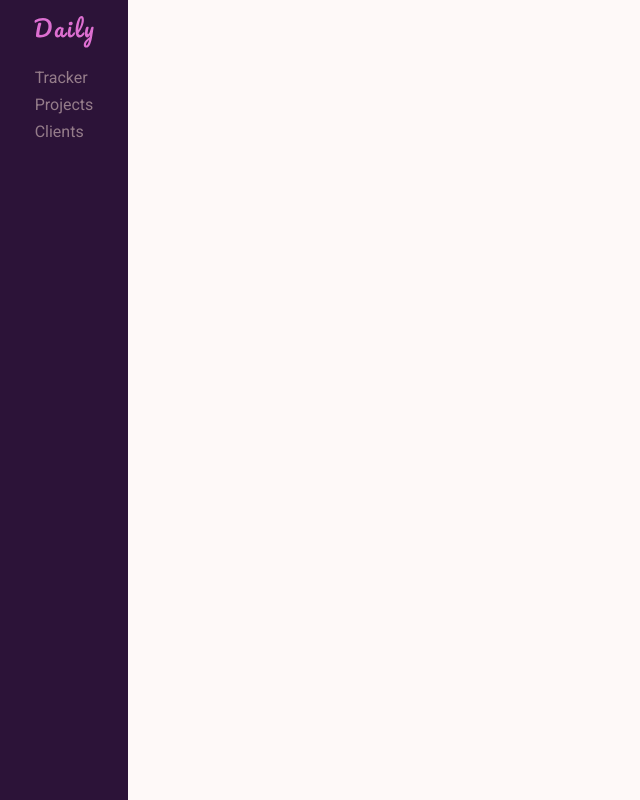
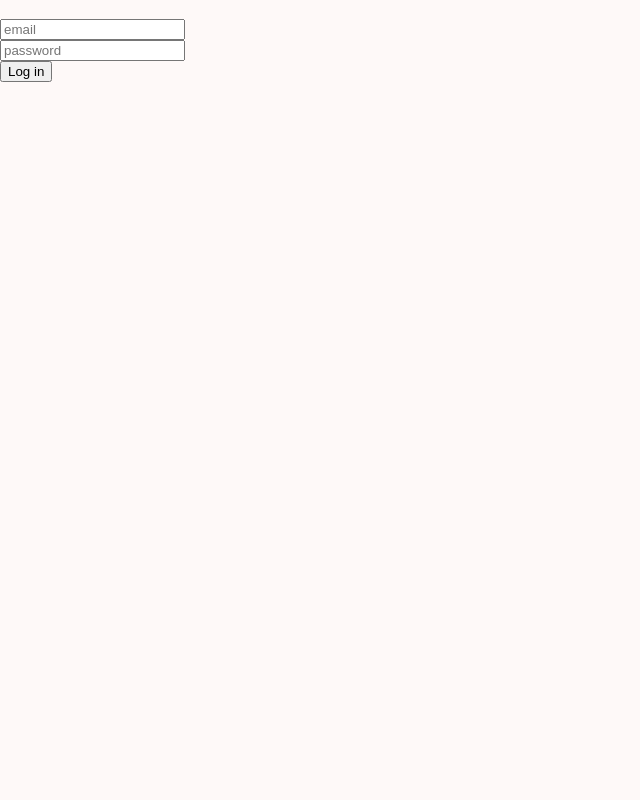
Before and after one commit to smikulic/daily, a React (Create React App) app: page /login in a window 1280 px wide. Shown: the whole page, without its empty margins (0-640 px from the left). Built offline with nearby package versions, Linux system fonts and the light colour scheme.

Commit message:
Add Login redirect

```diff
--- a/package.json
+++ b/package.json
@@ -3,6 +3,7 @@
   "version": "0.1.0",
   "private": true,
   "dependencies": {
+    "@apollo/client": "^3.3.6",
     "@emotion/react": "^11.1.1",
     "@fortawesome/fontawesome-svg-core": "^1.2.32",
     "@fortawesome/free-solid-svg-icons": "^5.15.1",
@@ -11,6 +12,7 @@
     "@testing-library/react": "^11.1.0",
     "@testing-library/user-event": "^12.1.10",
     "date-fns": "^2.16.1",
+    "graphql": "^15.4.0",
     "lodash": "^4.17.20",
     "react": "^17.0.1",
     "react-contenteditable": "^3.3.5",
--- a/src/App.js
+++ b/src/App.js
@@ -1,8 +1,9 @@
 /** @jsxImportSource @emotion/react */
 import { css } from "@emotion/react";
 import { BrowserRouter as Router, Switch, Route } from "react-router-dom";
-import Sidebar from "./components/sidebar";
-import TrackerPage from "./pages/tracker-page";
+import { PrivateRoute } from "./router";
+import TrackerPageContainer from "./containers/tracker-page-container";
+import LoginPageContainer from "./containers/login-page-container";
 import ProjectPage from "./pages/project-page";
 
 export default function App() {
@@ -13,7 +14,6 @@ export default function App() {
           display: flex;
         `}
       >
-        <Sidebar />
         {/*
           A <Switch> looks through all its children <Route>
           elements and renders the first one whose path
@@ -22,9 +22,12 @@ export default function App() {
           of them to render at a time
         */}
         <Switch>
-          <Route exact path="/">
-            <TrackerPage />
+          <Route exact path="/login">
+            <LoginPageContainer />
           </Route>
+          <PrivateRoute exact path="/">
+            <TrackerPageContainer />
+          </PrivateRoute>
           <Route path="/projects">
             <ProjectPage />
           </Route>
--- /dev/null
+++ b/src/containers/login-page-container.js
@@ -0,0 +1,75 @@
+import { useState } from "react";
+import { useHistory } from "react-router-dom";
+import { gql, useMutation } from "@apollo/client";
+
+const LOGIN = gql`
+  mutation Login {
+    login(email: "admin@test.com", password: "admin") {
+      token
+      user {
+        id
+      }
+      error {
+        message
+      }
+    }
+  }
+`;
+
+export default function LoginPageContainer() {
+  let history = useHistory();
+  const [login, { data }] = useMutation(LOGIN);
+  const [loginData, setLoginData] = useState({
+    email: "",
+    password: "",
+  });
+
+  // const { loading, error, data } = useQuery(LOGIN);
+  // if (loading) return <p>Loading...</p>;
+  // if (error) return <p>Error :(</p>;
+
+  if (data && data.login) {
+    console.log(data.login);
+    localStorage.setItem("daily__token", data.login.token);
+    history.push("/");
+  }
+
+  return (
+    <div>
+      <br />
+      <form onClick={(e) => e.preventDefault()}>
+        <input
+          type="email"
+          placeholder="email"
+          onKeyUp={(e) => {
+            setLoginData({
+              ...loginData,
+              email: e.target.value,
+            });
+          }}
+        />
+        <br />
+        <input
+          type="password"
+          placeholder="password"
+          onKeyUp={(e) => {
+            setLoginData({
+              ...loginData,
+              password: e.target.value,
+            });
+          }}
+        />
+        <br />
+        <button
+          onClick={(e) => {
+            e.preventDefault();
+            console.log(loginData);
+            login({ variables: loginData });
+          }}
+        >
+          Log in
+        </button>
+      </form>
+    </div>
+  );
+}
--- /dev/null
+++ b/src/containers/tracker-page-container.js
@@ -0,0 +1,19 @@
+import { useQuery, gql } from '@apollo/client';
+import TrackerPage from "../pages/tracker-page";
+
+const USERS = gql`
+  query GetUsers {
+    users {
+      email
+    }
+  }
+`;
+
+export default function TrackerPageContainer({ children }) {
+  const { loading, error, data } = useQuery(USERS);
+  if (loading) return <p>Loading...</p>;
+  if (error) return <p>Error :(</p>;
+  console.log(data)
+
+  return <TrackerPage />;
+}
--- a/src/index.js
+++ b/src/index.js
@@ -1,7 +1,15 @@
 import React from "react";
 import ReactDOM from "react-dom";
+import reportWebVitals from "./reportWebVitals";
+import {
+  ApolloLink,
+  ApolloClient,
+  ApolloProvider,
+  InMemoryCache,
+  HttpLink,
+  concat,
+} from "@apollo/client";
 import App from "./App";
-import reportWebVitals from "./reportWebVitals";
 import { activityData, projectData } from "./sampleData.js";
 import "./index.css";
 
@@ -12,10 +20,32 @@ if (localStorage.getItem("daily__projects") === null) {
   localStorage.setItem("daily__projects", JSON.stringify(projectData));
 }
 
+const httpLink = new HttpLink({
+  uri: "http://localhost:4000",
+});
+
+const authMiddleware = new ApolloLink((operation, forward) => {
+  // add the authorization to the headers
+  operation.setContext({
+    headers: {
+      Authorization: `Bearer ${localStorage.getItem("daily__token") || null}`,
+    },
+  });
+
+  return forward(operation);
+});
+
+const client = new ApolloClient({
+  link: concat(authMiddleware, httpLink),
+  cache: new InMemoryCache(),
+});
+
 ReactDOM.render(
-  <React.StrictMode>
-    <App />
-  </React.StrictMode>,
+  <ApolloProvider client={client}>
+    <React.StrictMode>
+      <App />
+    </React.StrictMode>
+  </ApolloProvider>,
   document.getElementById("root")
 );
 
--- /dev/null
+++ b/src/router.js
@@ -0,0 +1,27 @@
+import { Route, Redirect } from "react-router-dom";
+import Sidebar from "./components/sidebar";
+
+// A wrapper for <Route> that redirects to the login
+// screen if you're not yet authenticated.
+export function PrivateRoute({ children, ...rest }) {
+  return (
+    <Route
+      {...rest}
+      render={({ location }) =>
+        localStorage.getItem("daily__token") || null ? (
+          <>
+            <Sidebar />
+            {children}
+          </>
+        ) : (
+          <Redirect
+            to={{
+              pathname: "/login",
+              state: { from: location },
+            }}
+          />
+        )
+      }
+    />
+  );
+}
```
Also changed, not shown: 1 other file (tests, documents, lock files or other folders).
